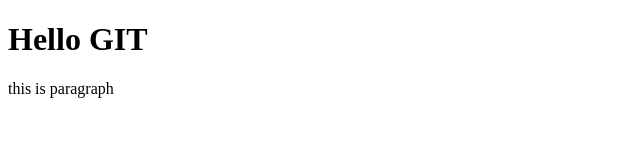
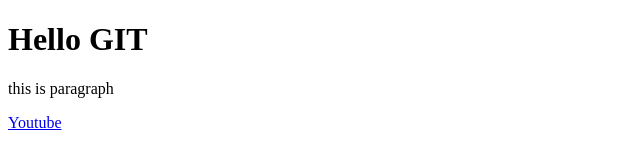
Before and after one commit to dhfear/javamonday, a plain HTML site: page index.html in a window 1280 px wide. Shown: the full height of the page, 0-640 px from the left. Drawn offline with Linux system fonts and the light colour scheme.

Commit message:
First commit

```diff
--- a/index.html
+++ b/index.html
@@ -7,6 +7,9 @@
 <body>
 <h1>Hello GIT</h1>
 <p>this is paragraph</p>
+<div>
+<a href="https://www.youtube.com/">Youtube</a>
+</div>
 </body>
 
 </html>
```
